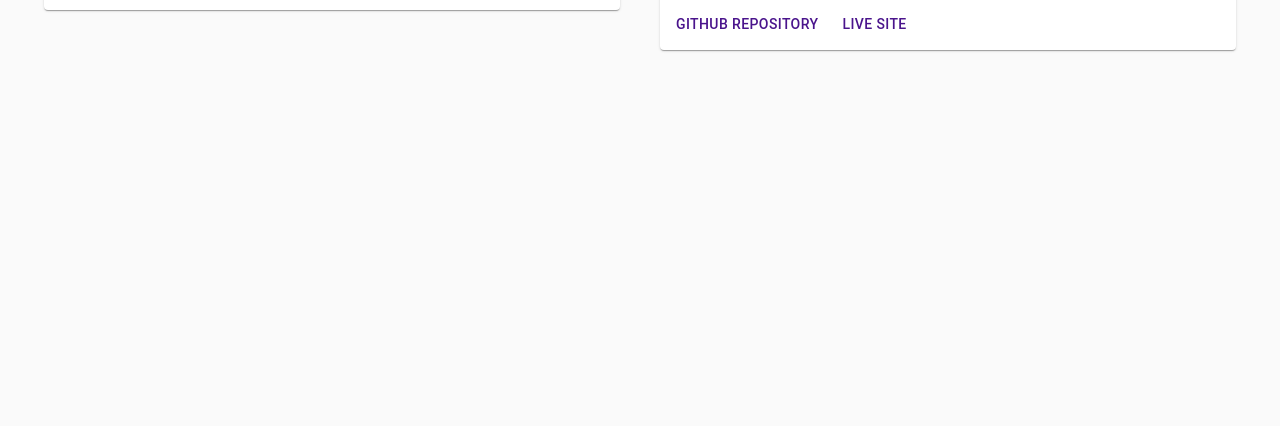
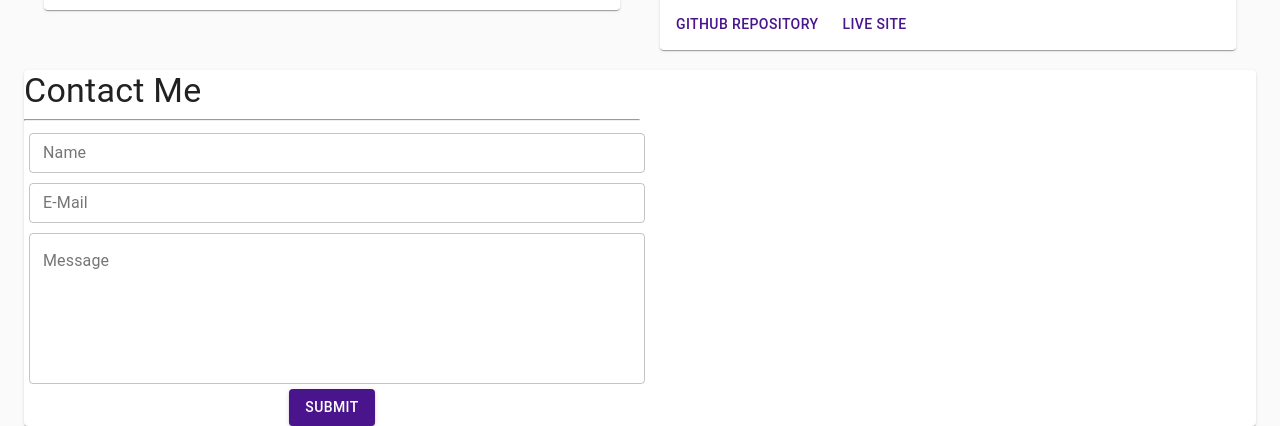
Before and after one commit to espoldi/ReactPortfolio, a React (Create React App) app: page / in a window 1280 px wide. Shown: the part 3187-3613 px from the top of the page. Before the commit the page ends 3257 px from the top, so only its background shows below. Built offline with nearby package versions, Linux system fonts and the light colour scheme.

Commit message:
made a contact form

```diff
--- a/src/components/Footer.js
+++ b/src/components/Footer.js
@@ -1,8 +1,68 @@
 import React from "react";
 
+// Material UI
+import {
+    Button,
+    Grid,
+    Paper,
+    TextField,
+    Typography
+} from '@material-ui/core';
+import {
+    makeStyles
+} from '@material-ui/core/styles';
+
+const useStyles = makeStyles({
+    text: {
+        margin: 5,
+    },
+});
+
 export default function Footer() {
+    const classes = useStyles();
     return (
-        <>
-        </>
+        <Paper>
+            <Grid container>
+                <Grid item xs="12" sm="6">
+                    <form action="mailto:emily.l.spoldi@gmail.com" method="post" enctype="text/plain">
+                        <Typography variant="h4">Contact Me</Typography>
+                        <hr/>
+                        <Grid container align="center">
+                            <Grid item xs="12">
+                                <TextField
+                                className={classes.text}
+                                id="name-entry"
+                                label="Name"
+                                size="small"
+                                variant="outlined"
+                                fullWidth />
+                            </Grid>
+                            <Grid item xs="12">
+                                <TextField
+                                className={classes.text}
+                                id="email-entry"
+                                label="E-Mail"
+                                size="small"
+                                variant="outlined"
+                                fullWidth />
+                            </Grid>
+                            <Grid item xs="12">
+                                <TextField
+                                className={classes.text}
+                                id="message-entry"
+                                label="Message"
+                                variant="outlined"
+                                rows={6}
+                                multiline
+                                fullWidth />
+                            </Grid>
+                            <Grid item xs="12">
+                            <Button variant="contained" color="primary" type="submit">Submit</Button>
+                            </Grid>
+                        </Grid>
+                    </form>
+                </Grid>
+            </Grid>
+        </Paper>
     );
 }
```
